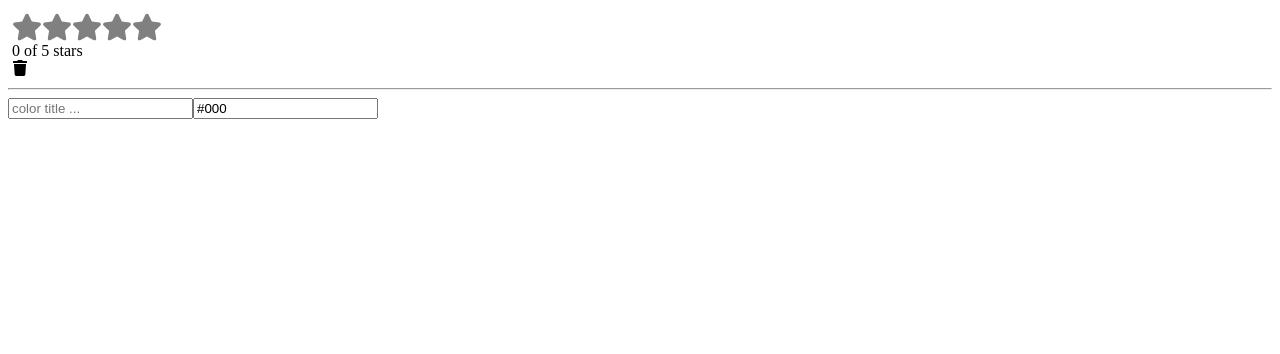
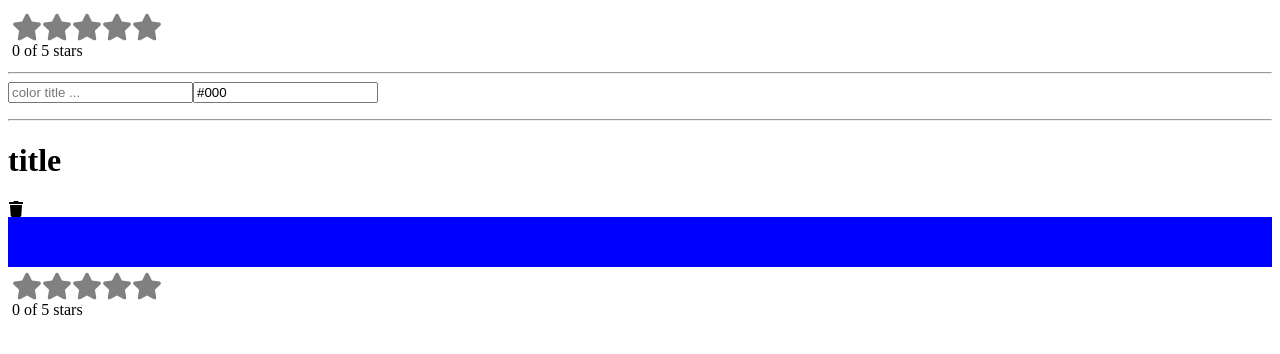
Before and after one commit to energiay/testinh_react_hooks, a React app: page / in a window 1280 px wide. Shown: the top 354 px of the page. Built offline with nearby package versions, Linux system fonts and the light colour scheme.

Commit message:
template for colors

```diff
--- a/src/App.jsx
+++ b/src/App.jsx
@@ -1,6 +1,7 @@
 import React from 'react'
 import StarRating from '@components/StarRating/StarRating.jsx'
 import Form from '@components/Form/Form.jsx'
+import Colors from '@components/Colors/Colors.jsx'
 
 const App = () => {
     return (
@@ -8,6 +9,8 @@ const App = () => {
             <StarRating />
             <hr />
             <Form />
+            <hr />
+            <Colors />
         </div>
     )
 }
--- /dev/null
+++ b/src/components/Colors/Colors.jsx
@@ -0,0 +1,18 @@
+import React from 'react'
+import { FaStar, FaTrash } from 'react-icons/fa';
+import StarRating from '@components/StarRating/StarRating.jsx'
+
+const Colors = () => {
+    return (
+        <div>
+            <h1>title</h1>
+            <div><FaTrash /></div>
+            <div style={{background: 'blue', height: '50px'}}></div>
+            <div>
+                <StarRating />
+            </div>
+        </div>
+    )
+}
+
+export default Colors
--- a/src/components/StarRating/StarRating.jsx
+++ b/src/components/StarRating/StarRating.jsx
@@ -1,6 +1,5 @@
 import React, { useState } from 'react';
 import Star from '../Star/Star.jsx';
-import { FaTrash } from 'react-icons/fa';
 import { IconContext } from 'react-icons';
 
 const StarRating = ({ total = 5, style = {} }) => {
@@ -21,7 +20,6 @@ const StarRating = ({ total = 5, style = {} }) => {
             <div>
                 {selectedStars} of {total} stars
             </div>
-            <FaTrash />
         </div>
     );
 };
```
